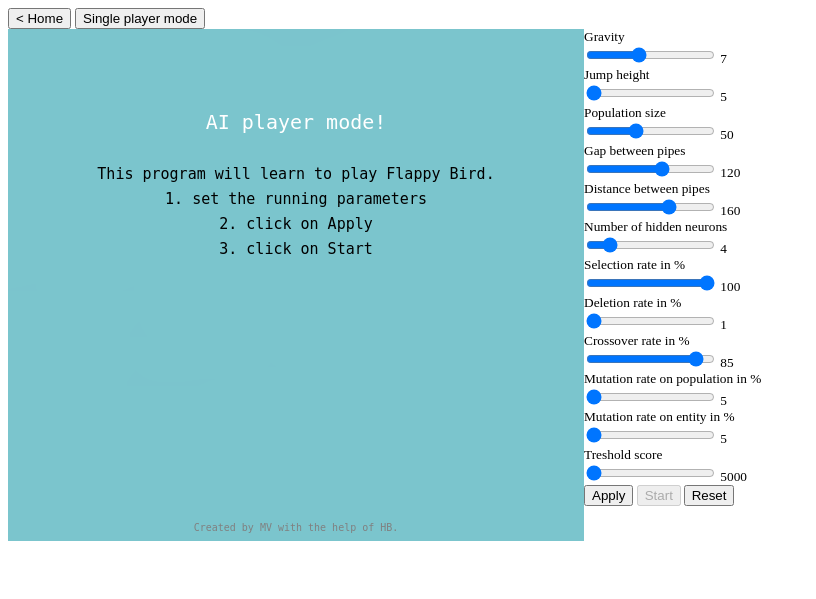
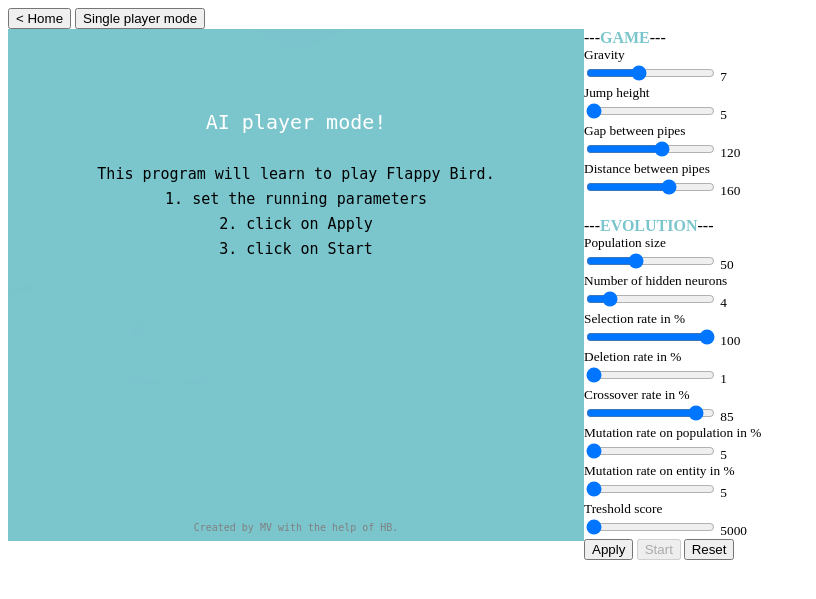
Before and after one commit to fovecsernyes/fbai, a Flask app: page /ai/ in a window 1280 px wide. Shown: the top 599 px of the page, without its empty margins (0-816 px from the left). Run offline with Flask 2, Linux system fonts and the light colour scheme.

Commit message:
M: FE: modified params text

```diff
--- a/templates/ai.html
+++ b/templates/ai.html
@@ -32,6 +32,8 @@
         <!-- form -->
         <div style="float:left;">
             <form action="/ai/" method = "POST">
+                ---<b><font color="#7BC6CC">GAME</font></b>---<br>
+
                 <small>Gravity<br>
                 <input type="range" min="5" max="10" step="1" name=gravity id="gra_dd" value="7" class="slider">
                 <span  id="gra_lab" class="slider_label"></span><br>
@@ -40,9 +42,6 @@
                 <input type="range" min="5" max="10" step="1" name=jump id="jum_dd" value="5" class="slider">
                 <span  id="jum_lab" class="slider_label"></span><br>
 
-                Population size<br>
-                <input type="range" min="20" max="100" step="5" name=population id="pop_dd" value="50" class="slider">
-                <span  id="pop_lab" class="slider_label"></span><br>
 
                 Gap between pipes<br>
                 <input type="range" min="90" max="140" step="5" name=gap id="gap_dd" value="120" class="slider">
@@ -50,7 +49,14 @@
 
                 Distance between pipes<br>
                 <input type="range" min="120" max="180" step="10" name=distance id="dis_dd" value="160" class="slider">
-                <span  id="dis_lab" class="slider_label"></span><br>
+                <span  id="dis_lab" class="slider_label"></span><br></small>
+
+                <br>---<b><font color="#7BC6CC">EVOLUTION</font></b>---<br>
+
+
+                <small>Population size<br>
+                <input type="range" min="20" max="100" step="5" name=population id="pop_dd" value="50" class="slider">
+                <span  id="pop_lab" class="slider_label"></span><br>
 
                 Number of hidden neurons<br>
                 <input type="range" min="3" max="10" step="1" name=hidden id="hid_dd" value="4" class="slider">
```
